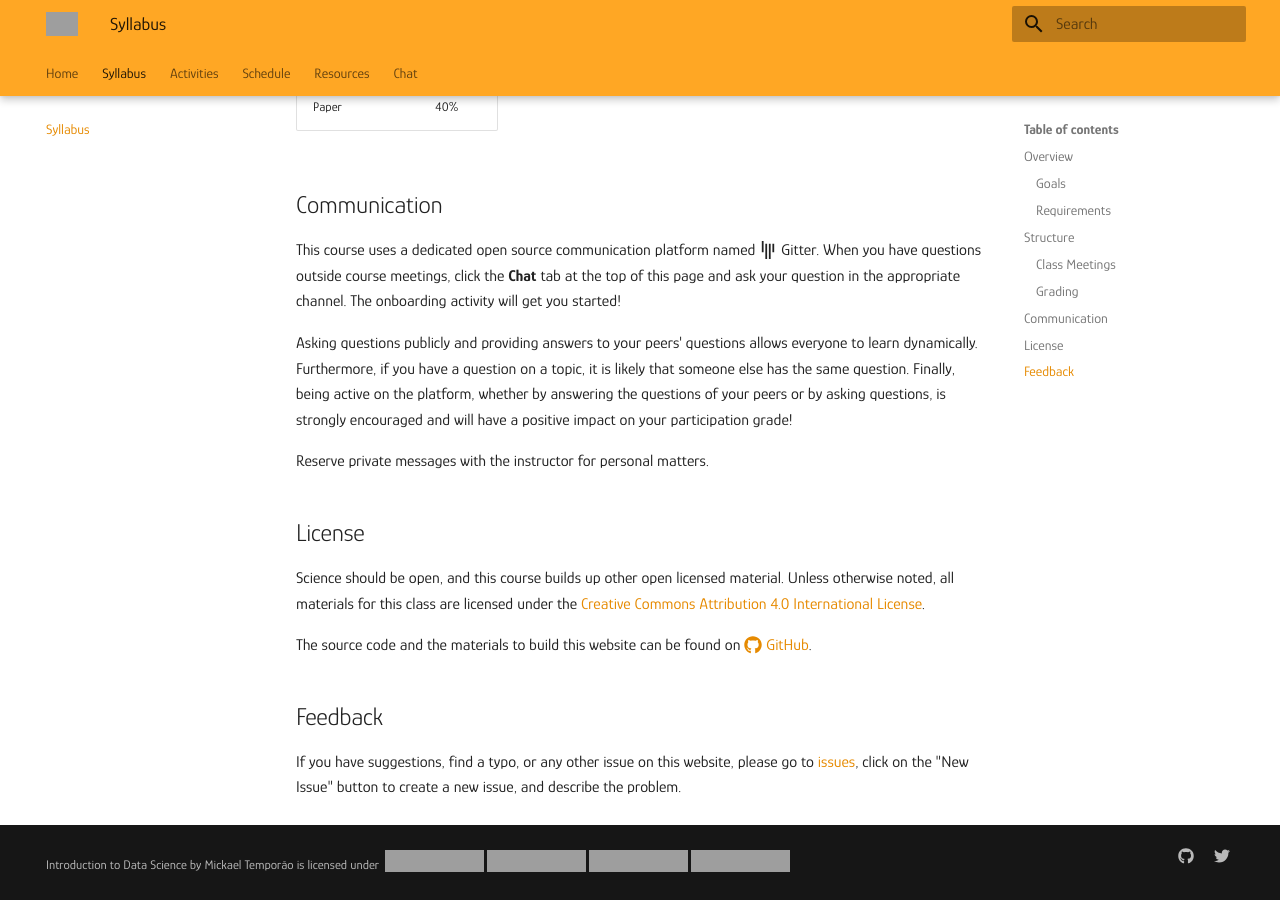
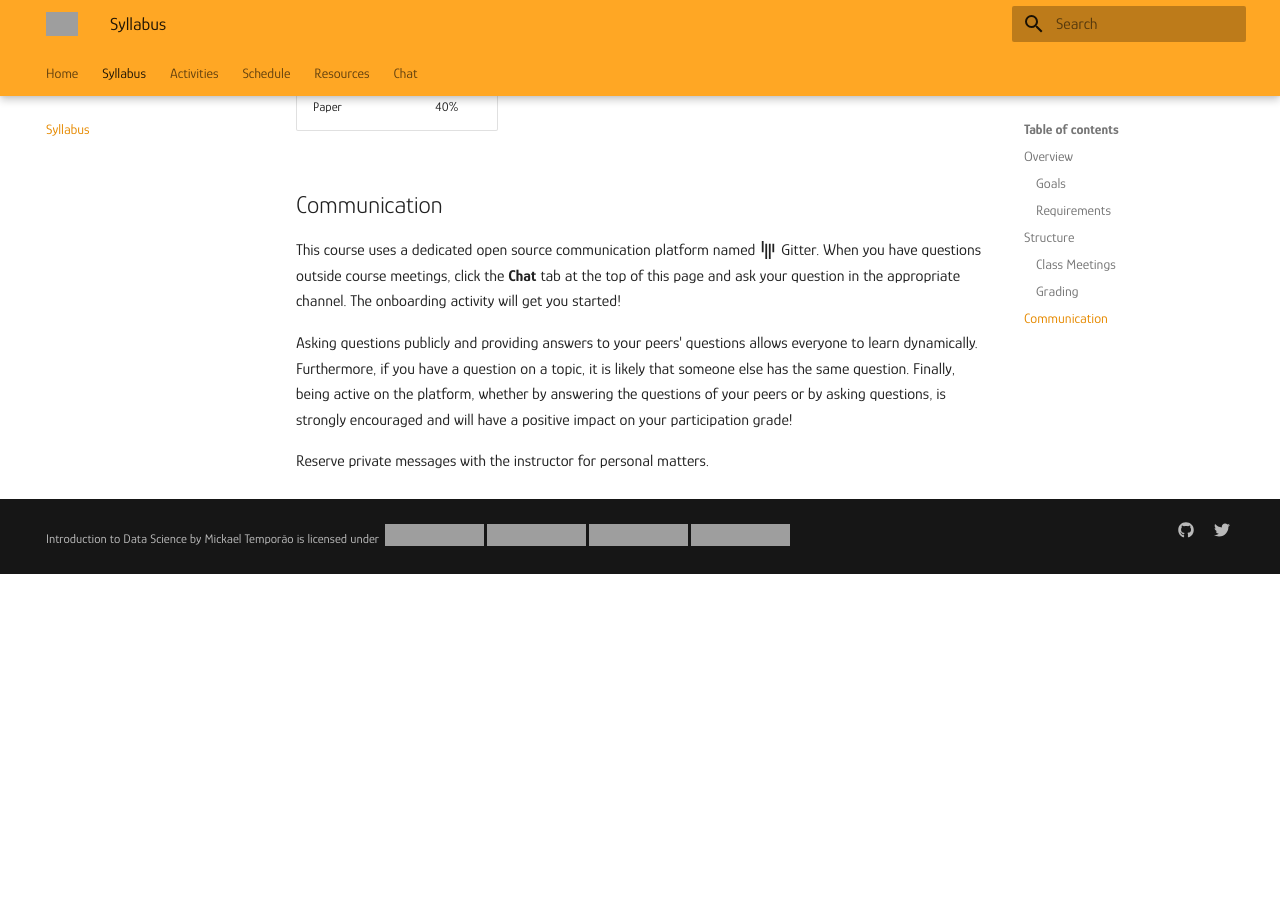
Before and after one commit to mickaeltemporao/data-analysis, an MkDocs documentation site: the page built from docs/syllabus.md, in a window 1280 px wide and 900 px high, scrolled down 2044 px, cut to the strip 0-900 px from the top of the window. Built offline with MkDocs 1.6.1 and Material for MkDocs 9.7.7, drawn with Linux system fonts in a browser that asks for light colours; after the commit the page ends 2618 px from its top, so only the background shows below that; grey boxes are pictures that could not be loaded.

```diff
--- a/docs/syllabus.md
+++ b/docs/syllabus.md
@@ -68,15 +68,3 @@
 Asking questions publicly and providing answers to your peers' questions allows everyone to learn dynamically. Furthermore, if you have a question on a topic, it is likely that someone else has the same question. Finally, being active on the platform, whether by answering the questions of your peers or by asking questions, is strongly encouraged and will have a positive impact on your participation grade!
 
 Reserve private messages with the instructor for personal matters.
-
-
-## License
-
-Science should be open, and this course builds up other open licensed material. Unless otherwise noted, all materials for this class are licensed under the [Creative Commons Attribution 4.0 International License](http://creativecommons.org/licenses/by-nc-sa/4.0/).
-
-The source code and the materials to build this website can be found on [:fontawesome-brands-github: GitHub](https://github.com/mickaeltemporao/data-analysis).
-
-
-## Feedback
-
-If you have suggestions, find a typo, or any other issue on this website, please go to [issues](https://github.com/mickaeltemporao/data-analysis/issues), click on the "New Issue" button to create a new issue, and describe the problem.
```
